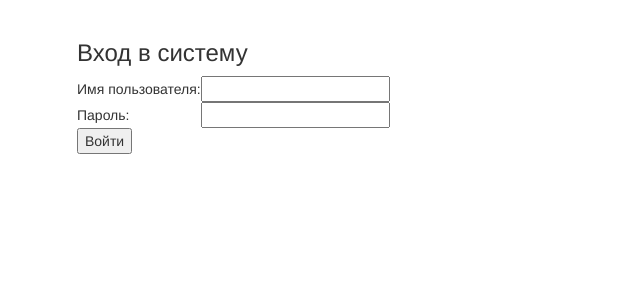
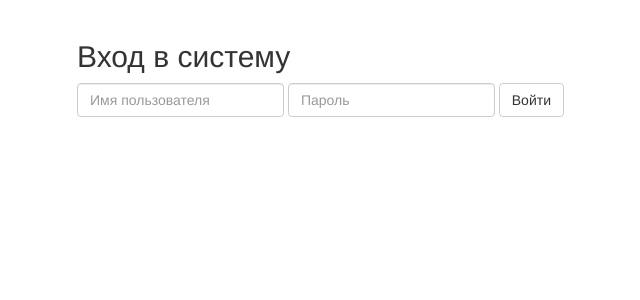
Before and after one commit to tkrasovickiy/SNtry, a PHP site: page /login.php in a window 1280 px wide. Shown: the part 52-352 px from the top of the page, without its empty margins (8-648 px from the left). Run offline with PHP 8.4, Linux system fonts and the light colour scheme.

Commit message:
Bootstrapped forms

```diff
--- a/back.php
+++ b/back.php
@@ -1,4 +1,3 @@
-				</div>
 			</div>
 		</div>
 	</body>
--- a/head.php
+++ b/head.php
@@ -36,4 +36,4 @@
 					?>
 				</div>
 			</nav>
-			<div class="col-md-10">
+			<div class="col-md-8">
--- a/index.php
+++ b/index.php
@@ -1,5 +1,6 @@
 <?php include "head.php" ?>
 <H2>Главная</H2>
+<H4>Здесь будут выводиться новости</h4>
 <?php
 	include "bd.php";
 
--- a/login.php
+++ b/login.php
@@ -1,16 +1,14 @@
 <?php include "head.php" ?>
-<h3>Вход в систему</h3>
-<form action="testreg.php" method="post">
-	<table>
-		<tr>
-			<td>Имя пользователя:</td>
-			<td><input type="text" name="user_name"></td>
-		</tr>
-		<tr>
-			<td>Пароль:</td>
-			<td><input type="password" name="user_pass"></td>
-		</tr>
-	</table>
-	<input type="submit" value="Войти">
+<h2>Вход в систему</h2>
+<form action="testreg.php" method="post" class="form-inline">
+	<div class="form-group">
+		<label class="sr-only">Имя пользователя</label>
+		<input type="text" name="user_name" class="form-control" placeholder="Имя пользователя">
+	</div>
+	<div class="form-group">
+		<label class="sr-only">Пароль</label>
+		<input type="password" name="user_pass" class="form-control" placeholder="Пароль">
+	</div>
+	<input type="submit" class="btn btn-default" value="Войти">
 </form>
 <?php include "back.php" ?>
--- a/testreg.php
+++ b/testreg.php
@@ -45,7 +45,7 @@
 		}
 		else
 		{
-			exit ("Извините, введенное имя пользователя: ".$myrow['user_name']." или пароль: ".$myrow['user_pass']." неверны.");
+			exit ("Извините, введенное имя пользователя или пароль неверны.");
 		}
 	}
 ?>
```
Also changed, not shown: reg.php (+10 -12 lines).
